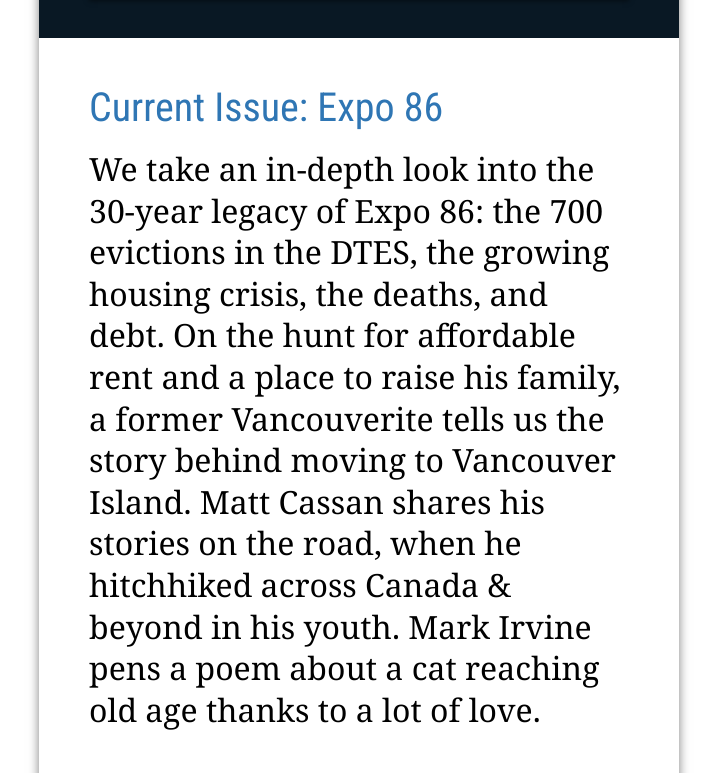
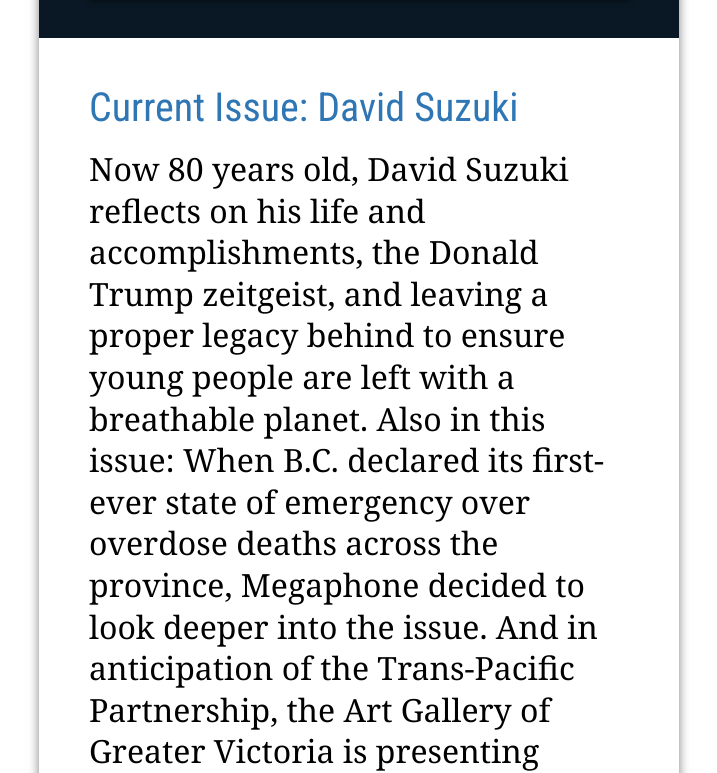
Before and after one commit to denimandsteel/megaphone, a website: page index.html in a window 1280 px wide. Shown: the part 837-1610 px from the top of the page, without its empty margins (281-998 px from the left). Drawn offline with Linux system fonts and the light colour scheme.

Commit message:
Cover update

```diff
--- a/index.html
+++ b/index.html
@@ -22,11 +22,11 @@
   <div id="home">
     <div id="magazine">
         <!-- <img class="ad" src="images/HiS2016_banner.png" alt="Hope in Shadows"> -->
-        <img src="images/cover.jpg" alt="Expo 86">
+        <img src="images/cover.jpg" alt="David Suzuki">
     </div><!--magazine-->
     <div id="intro">
-      <h2>Current Issue: Expo 86</h2>
-      <p>We take an in-depth look into the 30-year legacy of Expo 86: the 700 evictions in the DTES, the growing housing crisis, the deaths, and debt. On the hunt for affordable rent and a place to raise his family, a former Vancouverite tells us the story behind moving to Vancouver Island. Matt Cassan shares his stories on the road, when he hitchhiked across Canada &amp; beyond in his youth. Mark Irvine pens a poem about a cat reaching old age thanks to a lot of love.</p>
+      <h2>Current Issue: David Suzuki</h2>
+      <p>Now 80 years old, David Suzuki reflects on his life and accomplishments, the Donald Trump zeitgeist, and leaving a proper legacy behind to ensure young people are left with a breathable planet. Also in this issue: When B.C. declared its first-ever state of emergency over overdose deaths across the province, Megaphone decided to look deeper into the issue. And in anticipation of the Trans-Pacific Partnership, the Art Gallery of Greater Victoria is presenting Trans-Pacific Transmissions, an art exhibit making the effort to connect the Pacific Rim through masterful visual storytelling.</p>
       <br>
       <h2>Find Vendors</h2>
       <span id="vancouver" class="button big go-to-find">In Vancouver</span>
```
Also changed, not shown: images/cover.jpg.
